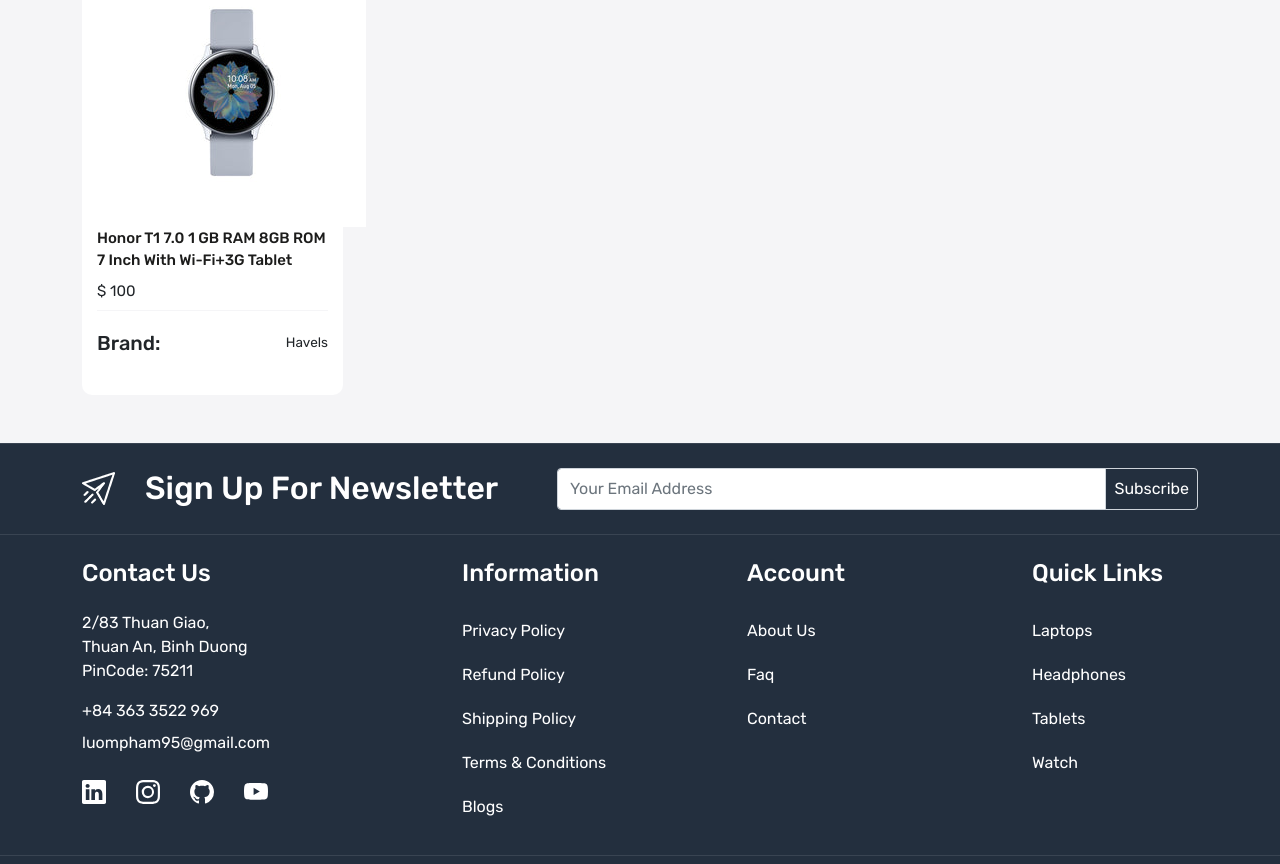
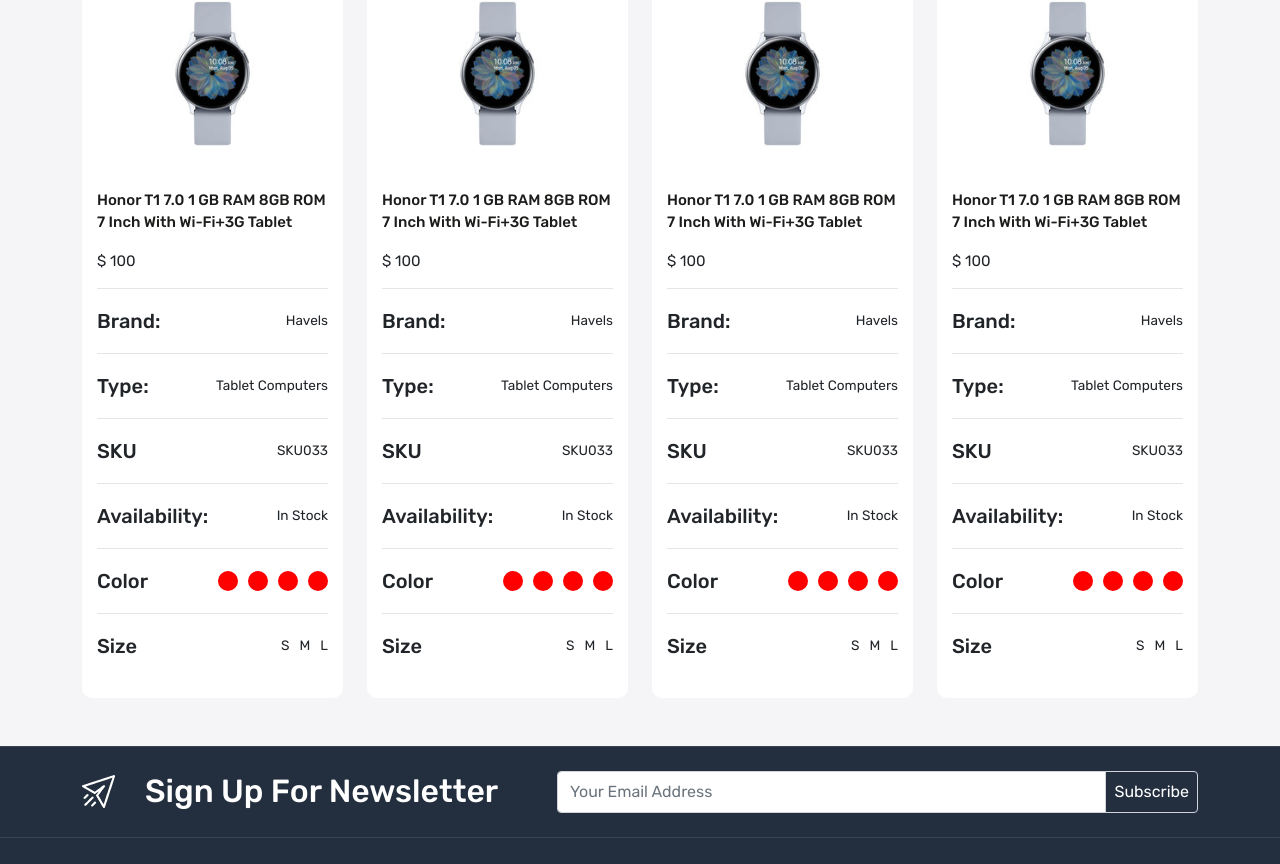
Before and after one commit to luompham/e-commerce-front-end, a React (Create React App) app: page /compare-product in a window 1280 px wide. Shown: the part 399-1263 px from the top of the page. Built offline with nearby package versions, Linux system fonts and the light colour scheme.

Commit message:
finished Compare Product Page

```diff
--- a/src/App.css
+++ b/src/App.css
@@ -469,7 +469,7 @@
   margin-top: 20px;
 }
 
-.filter-card .colors {
+ul.colors {
   list-style-type: none;
   display: flex;
   flex-wrap: wrap;
@@ -623,7 +623,13 @@
   justify-content: space-between;
   align-items: center;
   padding: 20px 0px;
-  border-top: 1px solid var(--color-f5f5f7);
+  border-top: 1px solid rgba(0, 0, 0, 0.1);
+}
+
+.compare-product-card .product-detail h5,
+.compare-product-card .product-detail p,
+.compare-product-card .product-detail ul {
+  margin-bottom: 0;
 }
 
 /* Compare Products Page Ends */
--- /dev/null
+++ b/src/components/Color.js
@@ -0,0 +1,16 @@
+import React from 'react';
+
+const Color = () => {
+    return (
+        <>
+            <ul className='colors ps-0'>
+                <li></li>
+                <li></li>
+                <li></li>
+                <li></li>
+            </ul>
+        </>
+    )
+}
+
+export default Color;
--- a/src/pages/CompareProduct.js
+++ b/src/pages/CompareProduct.js
@@ -1,6 +1,7 @@
 import React from 'react';
 import BreadCrumb from '../components/BreadCrumb';
 import Meta from '../components/Meta';
+import Color from '../components/Color';
 
 const CompareProduct = () => {
   return (
@@ -14,17 +15,173 @@
               <div className="compare-product-card position-relative">
                 <img src="images/cross.svg" alt="cross" className="position-absolute cross img-fluid" />
                 <div className="product-card-image">
-                  <img src="images/watch.jpg" alt="" />
+                  <img src="images/watch.jpg" className='img-fluid' alt="watch" />
                 </div>
                 <div className="compare-product-details">
                   <h5 className="title">
                     Honor T1 7.0 1 GB RAM 8GB ROM 7 Inch With Wi-Fi+3G Tablet
                   </h5>
-                  <h6 className="price">$ 100</h6>
+                  <h6 className="price mb-3 mt-3">$ 100</h6>
                   <div>
                     <div className='product-detail'>
-                      <h5 className='mb-0'>Brand:</h5>
-                      <p className='mb-0'>Havels</p>
+                      <h5>Brand:</h5>
+                      <p>Havels</p>
+                    </div>
+                    <div className='product-detail'>
+                      <h5>Type:</h5>
+                      <p>Tablet Computers</p>
+                    </div>
+                    <div className='product-detail'>
+                      <h5>SKU</h5>
+                      <p>SKU033</p>
+                    </div>
+                    <div className='product-detail'>
+                      <h5>Availability:</h5>
+                      <p>In Stock</p>
+                    </div>
+                    <div className='product-detail'>
+                      <h5>Color</h5>
+                      <Color />
+                    </div>
+                    <div className='product-detail'>
+                      <h5>Size</h5>
+                      <div className="d-flex gap-10">
+                        <p>S</p>
+                        <p>M</p>
+                        <p>L</p>
+                      </div>
+                    </div>
+                  </div>
+                </div>
+              </div>
+            </div>
+            <div className="col-3">
+              <div className="compare-product-card position-relative">
+                <img src="images/cross.svg" alt="cross" className="position-absolute cross img-fluid" />
+                <div className="product-card-image">
+                  <img src="images/watch.jpg" className='img-fluid' alt="watch" />
+                </div>
+                <div className="compare-product-details">
+                  <h5 className="title">
+                    Honor T1 7.0 1 GB RAM 8GB ROM 7 Inch With Wi-Fi+3G Tablet
+                  </h5>
+                  <h6 className="price mb-3 mt-3">$ 100</h6>
+                  <div>
+                    <div className='product-detail'>
+                      <h5>Brand:</h5>
+                      <p>Havels</p>
+                    </div>
+                    <div className='product-detail'>
+                      <h5>Type:</h5>
+                      <p>Tablet Computers</p>
+                    </div>
+                    <div className='product-detail'>
+                      <h5>SKU</h5>
+                      <p>SKU033</p>
+                    </div>
+                    <div className='product-detail'>
+                      <h5>Availability:</h5>
+                      <p>In Stock</p>
+                    </div>
+                    <div className='product-detail'>
+                      <h5>Color</h5>
+                      <Color />
+                    </div>
+                    <div className='product-detail'>
+                      <h5>Size</h5>
+                      <div className="d-flex gap-10">
+                        <p>S</p>
+                        <p>M</p>
+                        <p>L</p>
+                      </div>
+                    </div>
+                  </div>
+                </div>
+              </div>
+            </div>
+            <div className="col-3">
+              <div className="compare-product-card position-relative">
+                <img src="images/cross.svg" alt="cross" className="position-absolute cross img-fluid" />
+                <div className="product-card-image">
+                  <img src="images/watch.jpg" className='img-fluid' alt="watch" />
+                </div>
+                <div className="compare-product-details">
+                  <h5 className="title">
+                    Honor T1 7.0 1 GB RAM 8GB ROM 7 Inch With Wi-Fi+3G Tablet
+                  </h5>
+                  <h6 className="price mb-3 mt-3">$ 100</h6>
+                  <div>
+                    <div className='product-detail'>
+                      <h5>Brand:</h5>
+                      <p>Havels</p>
+                    </div>
+                    <div className='product-detail'>
+                      <h5>Type:</h5>
+                      <p>Tablet Computers</p>
+                    </div>
+                    <div className='product-detail'>
+                      <h5>SKU</h5>
+                      <p>SKU033</p>
+                    </div>
+                    <div className='product-detail'>
+                      <h5>Availability:</h5>
+                      <p>In Stock</p>
+                    </div>
+                    <div className='product-detail'>
+                      <h5>Color</h5>
+                      <Color />
+                    </div>
+                    <div className='product-detail'>
+                      <h5>Size</h5>
+                      <div className="d-flex gap-10">
+                        <p>S</p>
+                        <p>M</p>
+                        <p>L</p>
+                      </div>
+                    </div>
+                  </div>
+                </div>
+              </div>
+            </div>
+            <div className="col-3">
+              <div className="compare-product-card position-relative">
+                <img src="images/cross.svg" alt="cross" className="position-absolute cross img-fluid" />
+                <div className="product-card-image">
+                  <img src="images/watch.jpg" className='img-fluid' alt="watch" />
+                </div>
+                <div className="compare-product-details">
+                  <h5 className="title">
+                    Honor T1 7.0 1 GB RAM 8GB ROM 7 Inch With Wi-Fi+3G Tablet
+                  </h5>
+                  <h6 className="price mb-3 mt-3">$ 100</h6>
+                  <div>
+                    <div className='product-detail'>
+                      <h5>Brand:</h5>
+                      <p>Havels</p>
+                    </div>
+                    <div className='product-detail'>
+                      <h5>Type:</h5>
+                      <p>Tablet Computers</p>
+                    </div>
+                    <div className='product-detail'>
+                      <h5>SKU</h5>
+                      <p>SKU033</p>
+                    </div>
+                    <div className='product-detail'>
+                      <h5>Availability:</h5>
+                      <p>In Stock</p>
+                    </div>
+                    <div className='product-detail'>
+                      <h5>Color</h5>
+                      <Color />
+                    </div>
+                    <div className='product-detail'>
+                      <h5>Size</h5>
+                      <div className="d-flex gap-10">
+                        <p>S</p>
+                        <p>M</p>
+                        <p>L</p>
+                      </div>
                     </div>
                   </div>
                 </div>
--- a/src/pages/OurStore.js
+++ b/src/pages/OurStore.js
@@ -4,6 +4,7 @@
 import Meta from '../components/Meta';
 import ReactStars from "react-rating-stars-component";
 import ProductCard from '../components/ProductCard';
+import Color from '../components/Color';
 
 
 const OurStore = () => {
@@ -59,18 +60,7 @@
                   </div>
                   <h5 className="sub-title">Colors</h5>
                   <div>
-                    <ul className='colors ps-0'>
-                      <li></li>
-                      <li></li>
-                      <li></li>
-                      <li></li>
-                      <li></li>
-                      <li></li>
-                      <li></li>
-                      <li></li>
-                      <li></li>
-                      <li></li>
-                    </ul>
+                    <Color />
                   </div>
                   <h5 className="sub-title">Size</h5>
                   <div>
```
